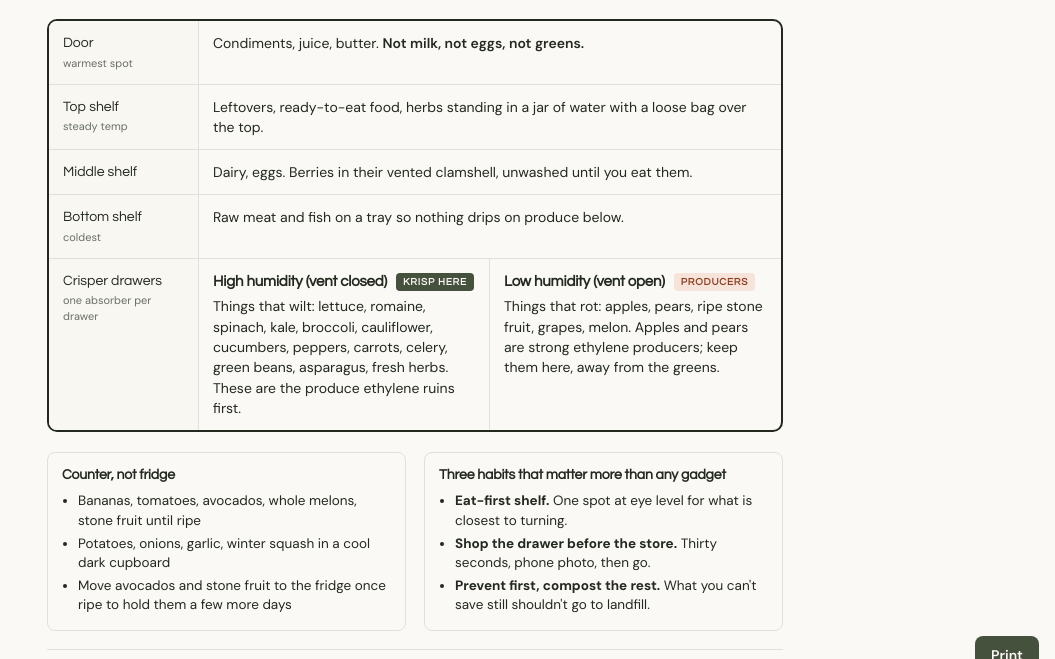
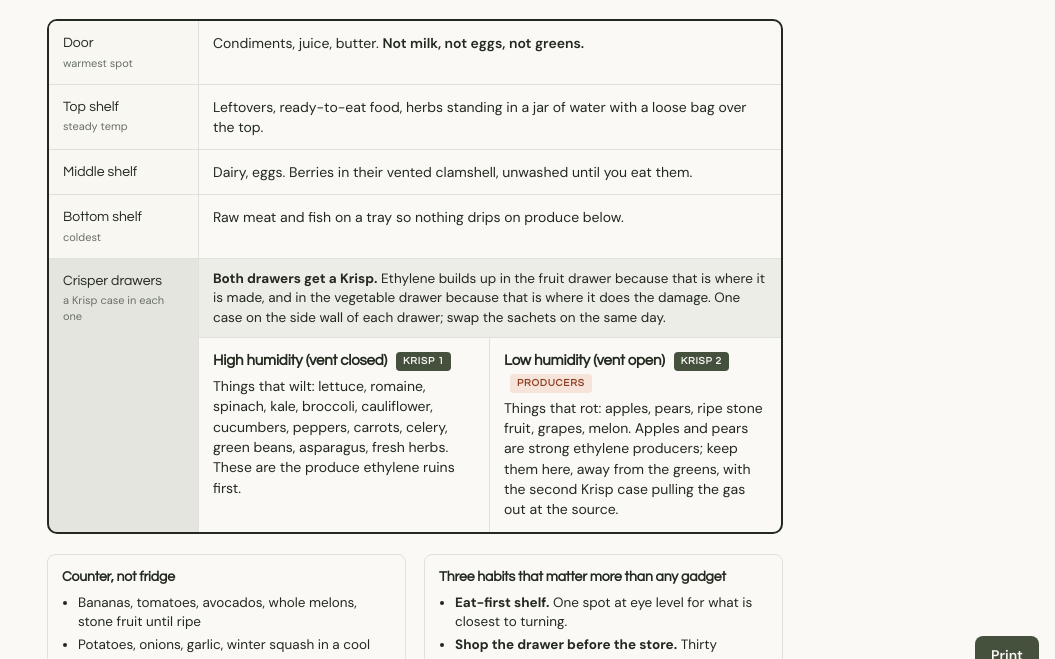
Before and after one commit to drewrmartino/simplykrisp-produce-guide, a plain HTML site: page lab/crisper-map.html in a window 1280 px wide. Shown: the part 110-769 px from the top of the page, without its empty margins (225-1280 px from the left). Drawn offline with Linux system fonts and the light colour scheme.

Commit message:
Crisper map: emphasize a Krisp case in both drawers

```diff
--- a/lab/crisper-map.html
+++ b/lab/crisper-map.html
@@ -26,6 +26,8 @@ h1,h2,h3{font-family:var(--sans);letter-spacing:-.01em}
 .shelf .items{padding:12px 14px;font-size:14px}
 .shelf .items b{font-weight:600}
 .drawers{display:grid;grid-template-columns:1fr 1fr;gap:0}
+.bothnote{grid-column:1/-1;padding:10px 14px;font-size:13.5px;background:hsl(96 14% 28% / .07);border-bottom:1px solid var(--border)}
+.shelf.both .lbl{background:hsl(96 14% 28% / .12)}
 .drawer{padding:12px 14px;font-size:14px;border-right:1px solid var(--border)}
 .drawer:last-child{border-right:0}
 .drawer h3{font-size:15px;margin-bottom:4px}
@@ -55,10 +57,10 @@ h1,h2,h3{font-family:var(--sans);letter-spacing:-.01em}
     <div class="shelf"><div class="lbl">Top shelf<small>steady temp</small></div><div class="items">Leftovers, ready-to-eat food, herbs standing in a jar of water with a loose bag over the top.</div></div>
     <div class="shelf"><div class="lbl">Middle shelf</div><div class="items">Dairy, eggs. Berries in their vented clamshell, unwashed until you eat them.</div></div>
     <div class="shelf"><div class="lbl">Bottom shelf<small>coldest</small></div><div class="items">Raw meat and fish on a tray so nothing drips on produce below.</div></div>
-    <div class="shelf"><div class="lbl">Crisper drawers<small>one absorber per drawer</small></div>
-      <div class="drawers">
-        <div class="drawer"><h3>High humidity (vent closed) <span class="tag">Krisp here</span></h3>Things that wilt: lettuce, romaine, spinach, kale, broccoli, cauliflower, cucumbers, peppers, carrots, celery, green beans, asparagus, fresh herbs. These are the produce ethylene ruins first.</div>
-        <div class="drawer"><h3>Low humidity (vent open) <span class="tag warn">Producers</span></h3>Things that rot: apples, pears, ripe stone fruit, grapes, melon. Apples and pears are strong ethylene producers; keep them here, away from the greens.</div>
+    <div class="shelf both"><div class="lbl">Crisper drawers<small>a Krisp case in each one</small></div>
+      <div class="drawers"><div class="bothnote"><b>Both drawers get a Krisp.</b> Ethylene builds up in the fruit drawer because that is where it is made, and in the vegetable drawer because that is where it does the damage. One case on the side wall of each drawer; swap the sachets on the same day.</div>
+        <div class="drawer"><h3>High humidity (vent closed) <span class="tag">Krisp 1</span></h3>Things that wilt: lettuce, romaine, spinach, kale, broccoli, cauliflower, cucumbers, peppers, carrots, celery, green beans, asparagus, fresh herbs. These are the produce ethylene ruins first.</div>
+        <div class="drawer"><h3>Low humidity (vent open) <span class="tag">Krisp 2</span> <span class="tag warn">Producers</span></h3>Things that rot: apples, pears, ripe stone fruit, grapes, melon. Apples and pears are strong ethylene producers; keep them here, away from the greens, with the second Krisp case pulling the gas out at the source.</div>
       </div>
     </div>
   </div>
```
